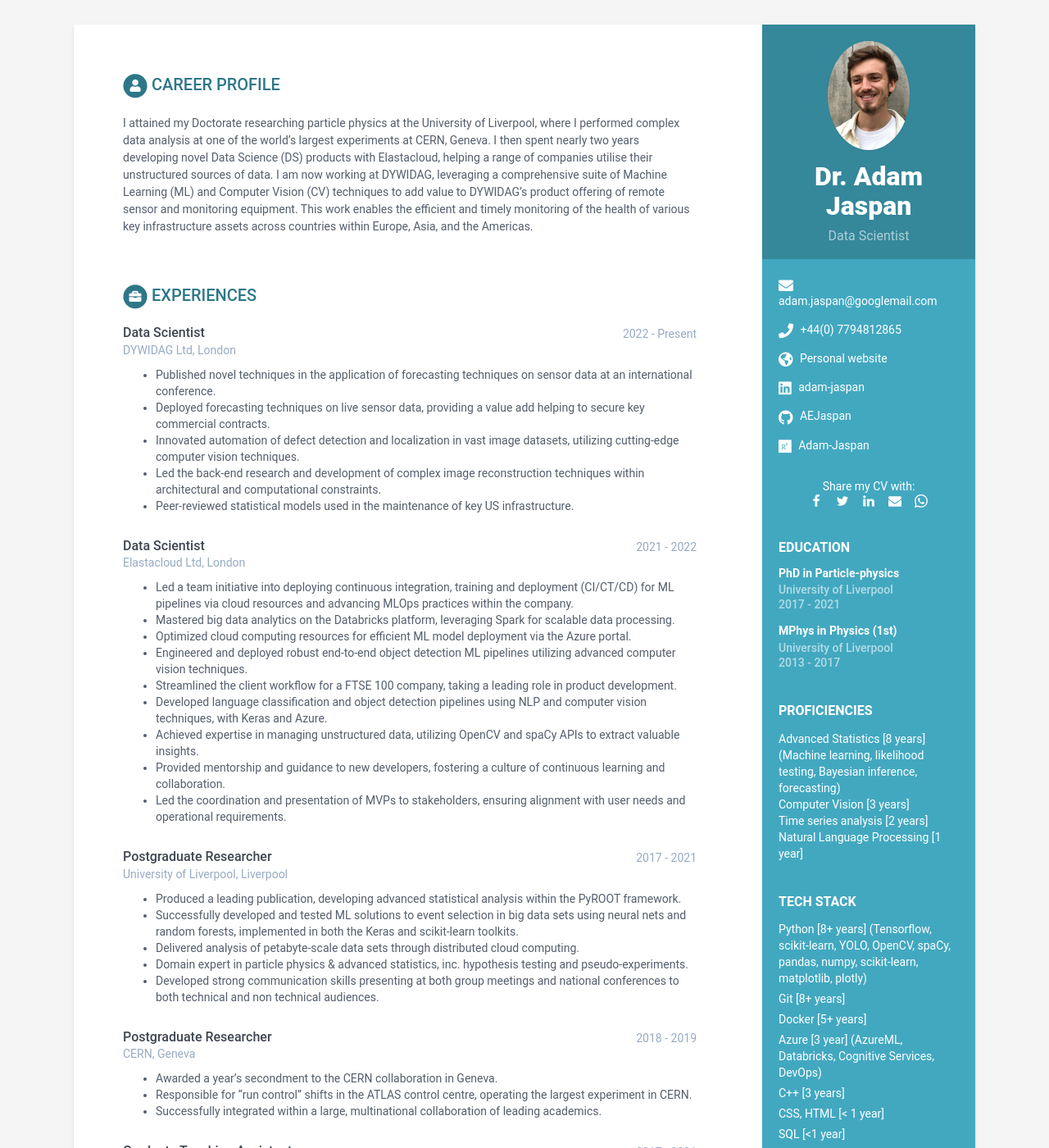
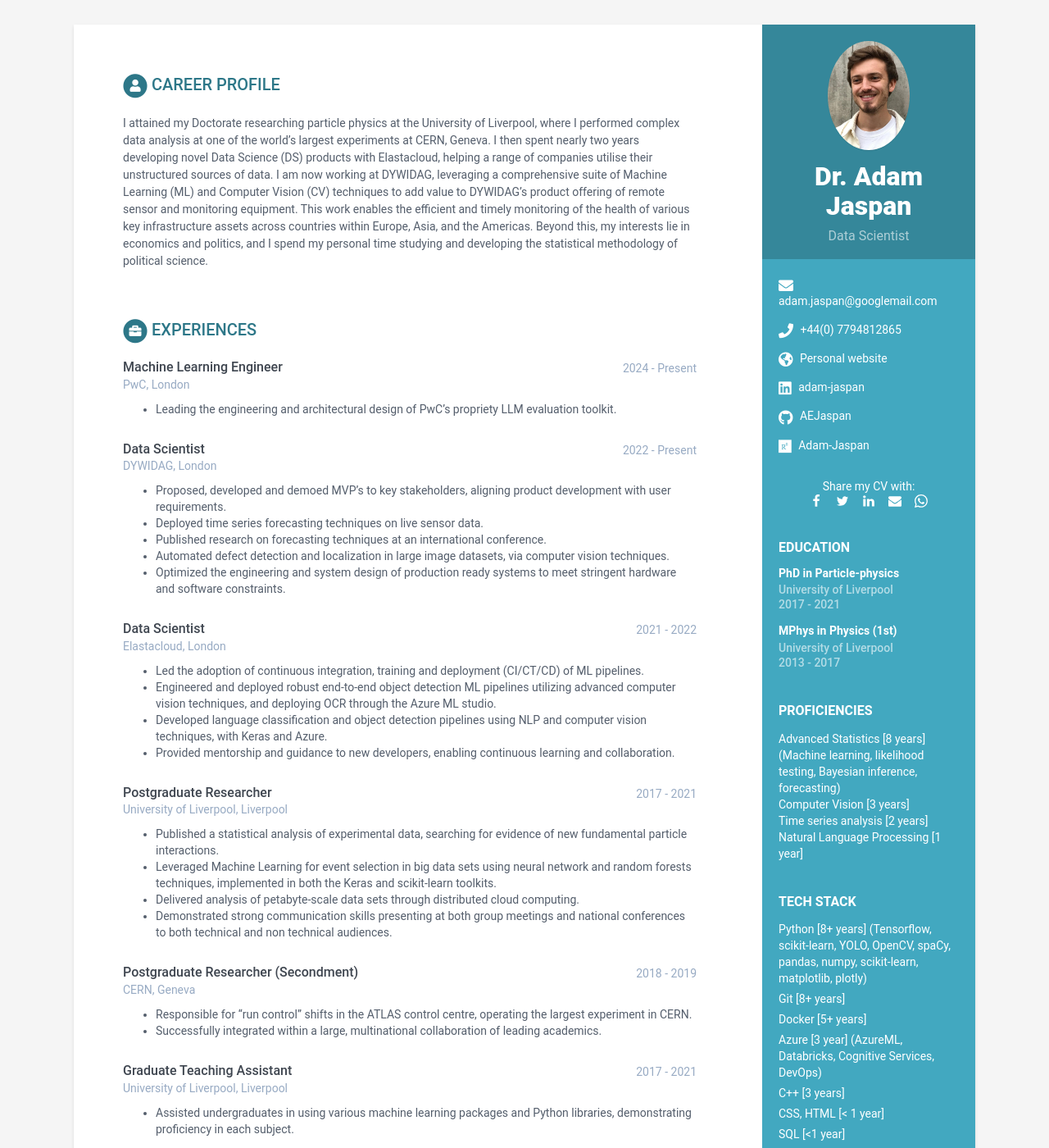
Before and after one commit to AEJaspan/my-cv, a Jekyll site: the page built from index.html, in a window 1280 px wide and 1400 px high. Shown: the whole window at 82% size. Built offline with Jekyll 4.4.1, drawn with Linux system fonts in a browser that asks for light colours; a script that is not in the unit is left out; some of the changed text lies outside the part shown.

Commit message:
Updating with PwC and trimming old job descriptions.

```diff
--- a/_data/data.yml
+++ b/_data/data.yml
@@ -102,7 +102,7 @@ sidebar:
     - item: Available on request
 
     interests:
-    - item: Technology, current affairs, economics, music, skiing, climbing, running, cycling, hiking
+    - item: Technology, politics, current affairs, economics, music, skiing, climbing, running, cycling, hiking
       link:
 
     # - item: Running
@@ -121,7 +121,9 @@ career-profile:
         DYWIDAG, leveraging a comprehensive suite of Machine Learning (ML) and Computer Vision (CV)
         techniques to add value to DYWIDAG's product offering of remote sensor and monitoring equipment.
         This work enables the efficient and timely monitoring of the health of various key infrastructure
-        assets across countries within Europe, Asia, and the Americas.
+        assets across countries within Europe, Asia, and the Americas. Beyond this, my interests lie in
+        economics and politics, and I spend my personal time studying and developing the statistical
+        methodology of political science.
 
 education:
     - degree: PhD in Particle-physics
@@ -133,46 +135,45 @@ education:
       university: University of Liverpool
       time: 2013 - 2017
 experiences:
+    - role: Machine Learning Engineer
+      time: 2024 - Present
+      company: PwC
+      location: London
+      details: |
+          - Leading the engineering and architectural design of PwC's propriety LLM evaluation toolkit.
     - role: Data Scientist
       time: 2022 - Present
-      company: DYWIDAG Ltd
+      company: DYWIDAG
       location: London
       details: |
-          - Published novel techniques in the application of forecasting techniques on sensor data at an international conference.
-          - Deployed forecasting techniques on live sensor data, providing a value add helping to secure key commercial contracts.
-          - Innovated automation of defect detection and localization in vast image datasets, utilizing cutting-edge computer vision techniques.
-          - Led the back-end research and development of complex image reconstruction techniques within architectural and computational constraints.
-          - Peer-reviewed statistical models used in the maintenance of key US infrastructure.
+          - Proposed, developed and demoed MVP's to key stakeholders, aligning product development with user requirements.
+          - Deployed time series forecasting techniques on live sensor data.
+          - Published research on forecasting techniques at an international conference.
+          - Automated defect detection and localization in large image datasets, via computer vision techniques.
+          - Optimized the engineering and system design of production ready systems to meet stringent hardware and software constraints.
     - role: Data Scientist
       time: 2021 - 2022
-      company: Elastacloud Ltd
+      company: Elastacloud
       location: London
       details: |
-          - Led a team initiative into deploying continuous integration, training and deployment (CI/CT/CD) for ML pipelines via cloud resources and advancing MLOps practices within the company.
-          - Mastered big data analytics on the Databricks platform, leveraging Spark for scalable data processing.
-          - Optimized cloud computing resources for efficient ML model deployment via the Azure portal.
-          - Engineered and deployed robust end-to-end object detection ML pipelines utilizing advanced computer vision techniques.
-          - Streamlined the client workflow for a FTSE 100 company, taking a leading role in product development.
+          - Led the adoption of continuous integration, training and deployment (CI/CT/CD) of ML pipelines.
+          - Engineered and deployed robust end-to-end object detection ML pipelines utilizing advanced computer vision techniques, and deploying OCR through the Azure ML studio.
           - Developed language classification and object detection pipelines using NLP and computer vision techniques, with Keras and Azure.
-          - Achieved expertise in managing unstructured data, utilizing OpenCV and spaCy APIs to extract valuable insights.
-          - Provided mentorship and guidance to new developers, fostering a culture of continuous learning and collaboration.
-          - Led the coordination and presentation of MVPs to stakeholders, ensuring alignment with user needs and operational requirements.
+          - Provided mentorship and guidance to new developers, enabling continuous learning and collaboration.
     - role: Postgraduate Researcher
       time: 2017 - 2021
       company: University of Liverpool
       location: Liverpool
       details: |
-          - Produced a leading publication, developing advanced statistical analysis within the PyROOT framework.
-          - Successfully developed and tested ML solutions to event selection in big data sets using neural nets and random forests, implemented in both the Keras and scikit-learn toolkits.
+          - Published a statistical analysis of experimental data, searching for evidence of new fundamental particle interactions.
+          - Leveraged Machine Learning for event selection in big data sets using neural network and random forests techniques, implemented in both the Keras and scikit-learn toolkits.
           - Delivered analysis of petabyte-scale data sets through distributed cloud computing.
-          - Domain expert in particle physics & advanced statistics, inc. hypothesis testing and pseudo-experiments.
-          - Developed strong communication skills presenting at both group meetings and national conferences to both technical and non technical audiences.
-    - role: Postgraduate Researcher
+          - Demonstrated strong communication skills presenting at both group meetings and national conferences to both technical and non technical audiences.
+    - role: Postgraduate Researcher (Secondment)
       time: 2018 - 2019
       company: CERN
       location: Geneva
       details: |
-          - Awarded a year's secondment to the CERN collaboration in Geneva.
           - Responsible for "run control" shifts in the ATLAS control centre, operating the largest experiment in CERN.
           - Successfully integrated within a large, multinational collaboration of leading academics.
     - role: Graduate Teaching Assistant
@@ -180,9 +181,7 @@ experiences:
       company: University of Liverpool
       location: Liverpool
       details: |
-          - Supervised undergraduate physics students, assisting with technical assignments in a range of subjects.
           - Assisted undergraduates in using various machine learning packages and Python libraries, demonstrating proficiency in each subject.
-          - Applied strong interpersonal skills to effectively communicate the technologies involved.
     - role: Research Assistant Internship
       time: May - Sept 2016
       company: University of Liverpool
@@ -195,7 +194,14 @@ experiences:
       location: Nottingham
       details: |
           - Performed R&D to develop and stress-test 3D models of surgical implants for use in scoliosis (spinal curvature) surgery.
-
+projects:
+    title: Projects
+    assignments:
+      - title: Election Forecasting
+        link: "https://aejaspan.github.io/posts/2023-11-05-Election%20Forecasting"
+        tagline:
+            - Developed a Hierarchical Bayesian model to forecast election results in a fictional country, resembling the UK's first-past-the-post electoral system.
+            - Employing a "polls plus" model that combines political polling data with fundamentals.
 # projects:
 #     title: Projects
 #     intro: >
```
